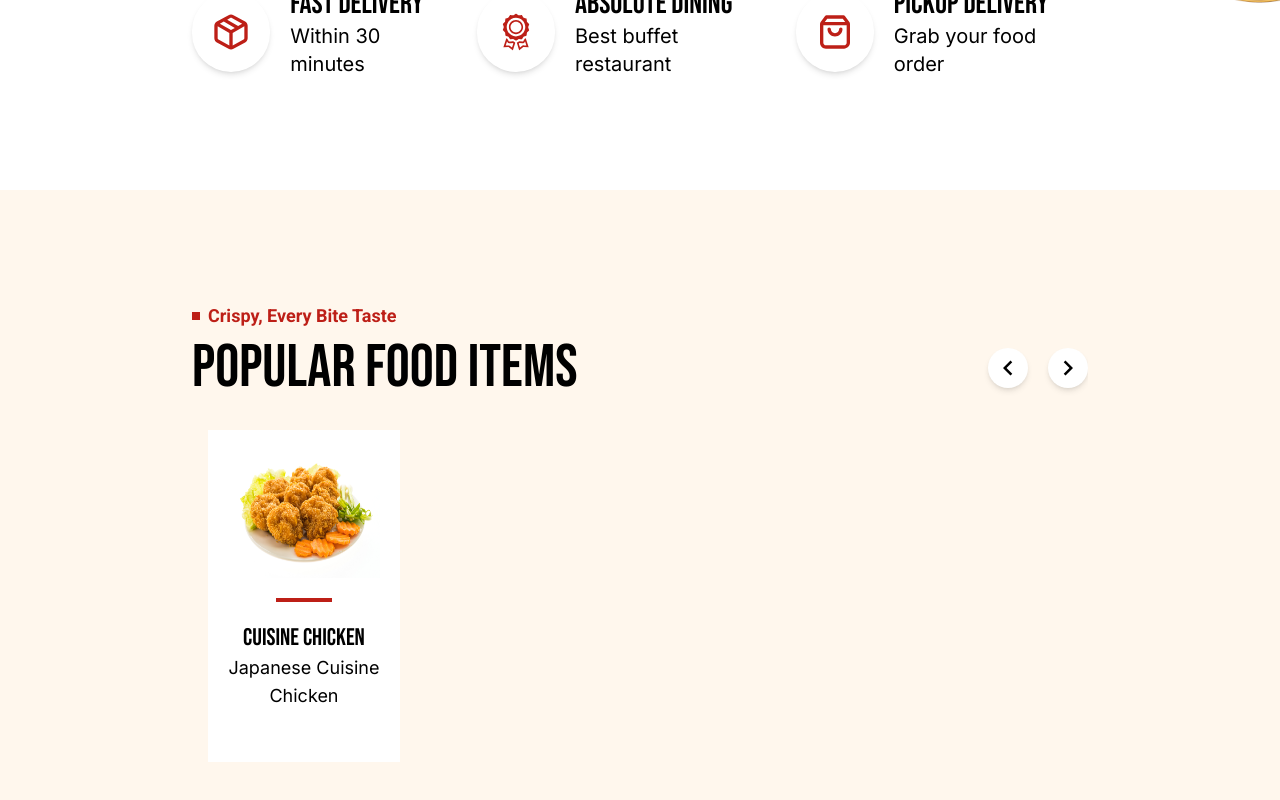
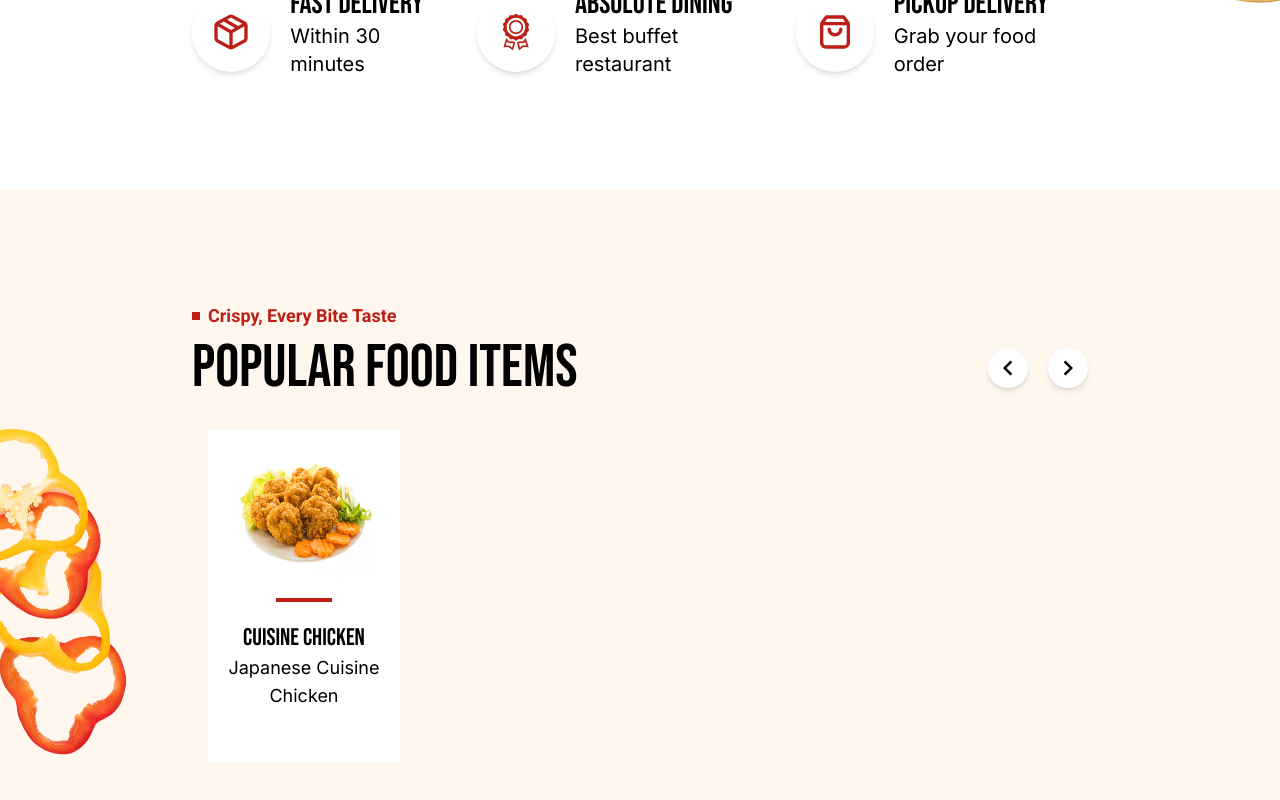
Before and after one commit to Tajbir23/softnio-job-task, a React (Vite) app: page / in a window 1280 px wide. Shown: the part 1541-2341 px from the top of the page. Built offline with nearby package versions, Linux system fonts and the light colour scheme.

Commit message:
done: testimonal

```diff
--- a/src/components/testimonals/Testimonals.jsx
+++ b/src/components/testimonals/Testimonals.jsx
@@ -5,6 +5,7 @@ import frenchFrie from './../../assets/popular food/frenchFrie.png';
 import chiken from './../../assets/popular food/chiken.png';
 import TestimonalCard from "./TestimonalCard";
 import { useCallback, useEffect, useState } from "react";
+import image1 from "./../../assets/popular food/image1.png"
 
 const Testimonals = () => {
     const foods = [
@@ -96,8 +97,8 @@ const Testimonals = () => {
       },[handleNext])
 
     return (
-        <div className="bg-orange-50">
-            <div className="lg:mx-48 mx-5 lg:py-28 py-5 overflow-hidden relative">
+        <div className="bg-orange-50 relative">
+            <div className="lg:mx-48 mx-5 lg:py-28 py-5">
                 <div className="flex gap-2 items-center">
                     <div className="h-2 w-2 bg-[#BD1F17]"></div>
                     <h1 className="text-[#BD1F17] font-bold font-roboto text-lg">Crispy, Every Bite Taste</h1>
@@ -121,6 +122,7 @@ const Testimonals = () => {
                     </div>
                 </div>
             </div>
+            <img src={image1} alt="image" className="absolute top-[30%] h-96 hidden lg:block" />
         </div>
     );
 };
```
